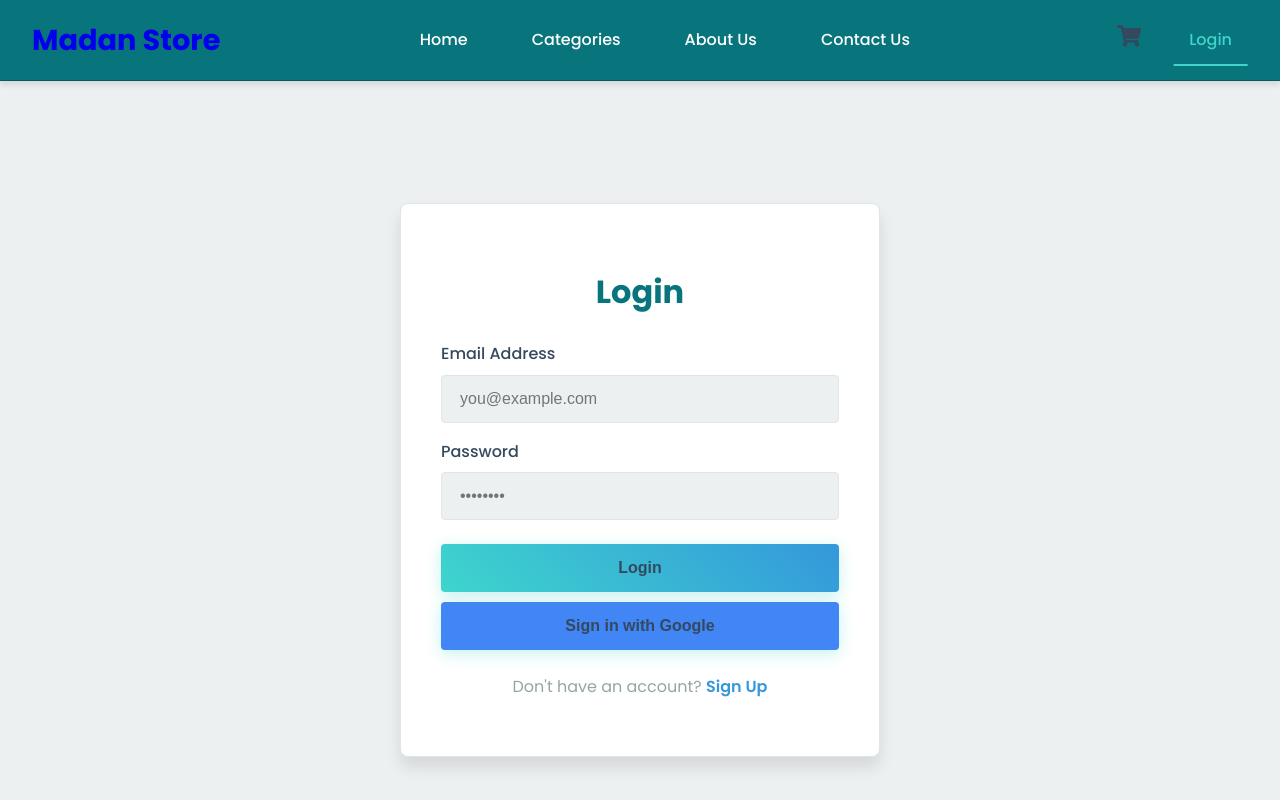
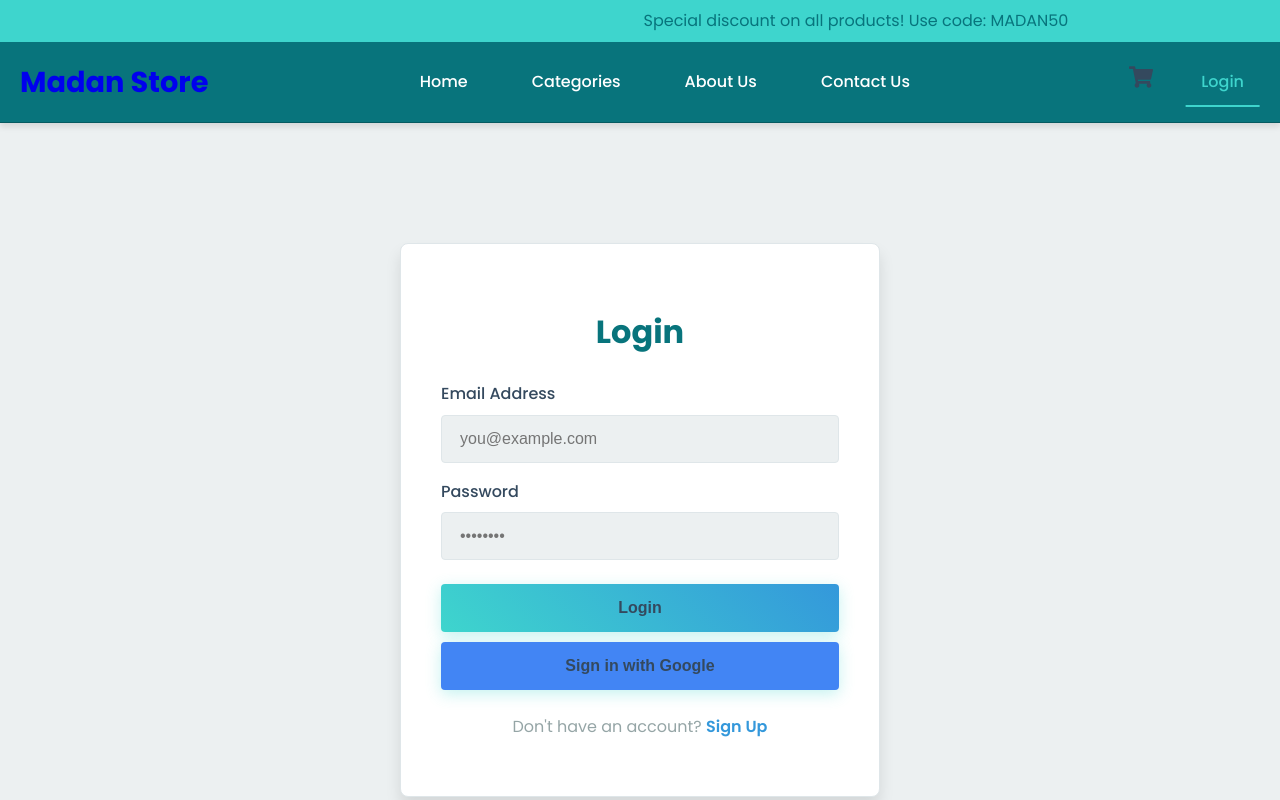
Before and after one commit to NamanHarbola/madan_electricals, a React (Vite) app in the folder madan-store-frontend/: page /login in a window 1280 px wide. Shown: the top 800 px of the page. Built offline with nearby package versions, Linux system fonts and the light colour scheme.

Commit message:
first-commit

```diff
--- a/madan-store-frontend/src/components/Navbar.jsx
+++ b/madan-store-frontend/src/components/Navbar.jsx
@@ -25,6 +25,9 @@ const Navbar = ({ scrolled }) => {
 
     return (
         <header className={`header ${scrolled ? 'scrolled' : ''}`}>
+            <div className="discount-banner">
+                <p>Special discount on all products! Use code: MADAN50</p>
+            </div>
             <div className="nav-container">
                 <div className="nav-logo">
                     <Link to="/" className="nav-logo-link">
--- a/madan-store-frontend/src/context/CartContext.jsx
+++ b/madan-store-frontend/src/context/CartContext.jsx
@@ -22,28 +22,28 @@ export const CartProvider = ({ children }) => {
     }, [cartItems]);
 
     const addToCart = (product, qtyToAdd = 1) => {
-        setCartItems(prevItems => {
-            const existingItem = prevItems.find(item => item._id === product._id);
+        const existingItem = cartItems.find(item => item._id === product._id);
 
         if (existingItem) {
             const newQty = existingItem.qty + qtyToAdd;
             if (newQty > product.stock) {
                 toast.error(`Sorry, only ${product.stock} units of ${product.name} are available.`);
-                    return prevItems;
+                return;
             }
+            setCartItems(prevItems =>
+                prevItems.map(item =>
+                    item._id === product._id ? { ...item, qty: newQty } : item
+                )
+            );
             toast.success(`${qtyToAdd} more ${product.name} added to cart!`);
-                return prevItems.map(item =>
-                    item._id === product._id ? { ...item, qty: newQty } : item
-                );
         } else {
             if (qtyToAdd > product.stock) {
                 toast.error(`Sorry, only ${product.stock} units of ${product.name} are available.`);
-                    return prevItems;
+                return;
             }
+            setCartItems(prevItems => [...prevItems, { ...product, qty: qtyToAdd }]);
             toast.success(`${product.name} added to cart!`);
-                return [...prevItems, { ...product, qty: qtyToAdd }];
         }
-        });
     };
 
     const decrementCartItem = (productId) => {
--- a/madan-store-frontend/src/styles/global.css
+++ b/madan-store-frontend/src/styles/global.css
@@ -46,7 +46,7 @@ html {
 body { margin: 0; padding: 0; font-weight: 400; }
 *, *::before, *::after { box-sizing: border-box; }
 main {
-    padding-top: 80px;
+    padding-top: 120px;
 }
 .container {
     width: 100%;
@@ -118,14 +118,17 @@ main {
     z-index: 1000;
     box-shadow: var(--shadow-md);
 }
+.header-content {
+    max-width: 1400px;
+    margin: 0 auto;
+    padding: 0 1px;
+}
 .header .nav-container {
     display: flex;
     justify-content: space-between;
     align-items: center;
     height: 80px;
-    max-width: 1400px;
-    margin: 0 auto;
-    padding: 0 var(--space-32);
+    padding: 0 20px;
 }
 .nav-logo-link {
     text-decoration: none;
@@ -208,6 +211,33 @@ main {
 .icon-link {
     font-size: 1.6rem;
 }
+
+/* Discount Banner */
+.discount-banner {
+    background-color: var(--color-accent);
+    color: var(--color-primary);
+    text-align: center;
+    padding: 8px 0;
+    overflow: hidden;
+    white-space: nowrap;
+}
+
+.discount-banner p {
+    display: inline-block;
+    padding-left: 100%;
+    animation: marquee 15s linear infinite;
+    margin: 0;
+}
+
+@keyframes marquee {
+    0% {
+        transform: translate(0, 0);
+    }
+    100% {
+        transform: translate(-100%, 0);
+    }
+}
+
 
 /* --- 5. Loading Spinner --- */
 .spinner-container {
@@ -621,10 +651,12 @@ main {
 /* --- 11. Hero Slider --- */
 .hero-slider {
     position: relative;
-    width: 100%;
+    width: calc(100% - 20px);
     height: 65vh;
     overflow: hidden;
     background-color: var(--color-border);
+    border-radius: 20px;
+    margin: 10px;
 }
 .slide {
     position: absolute;
```
Also changed, not shown: 1 other file (tests, documents, lock files or other folders). Lines whose indentation alone changed are shown as unchanged.
